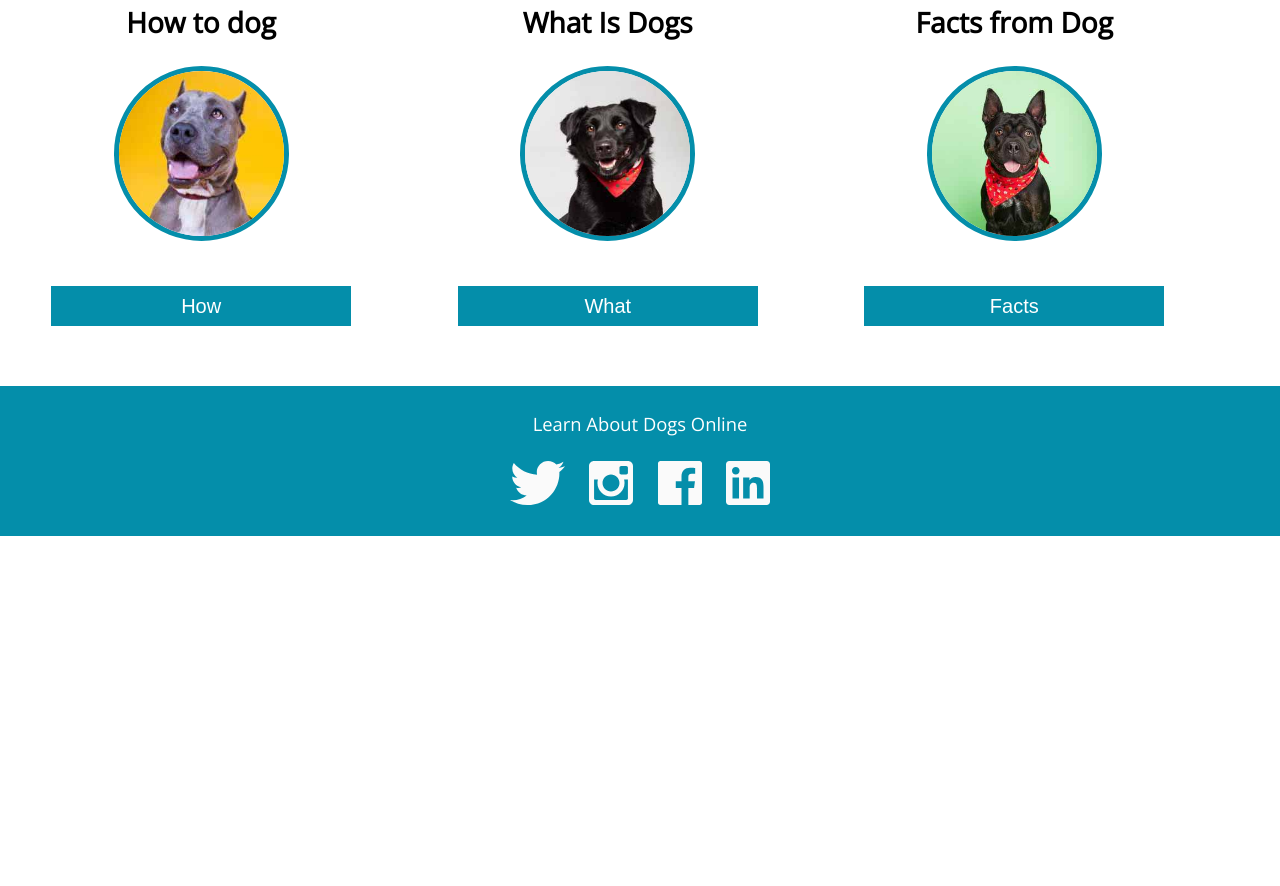
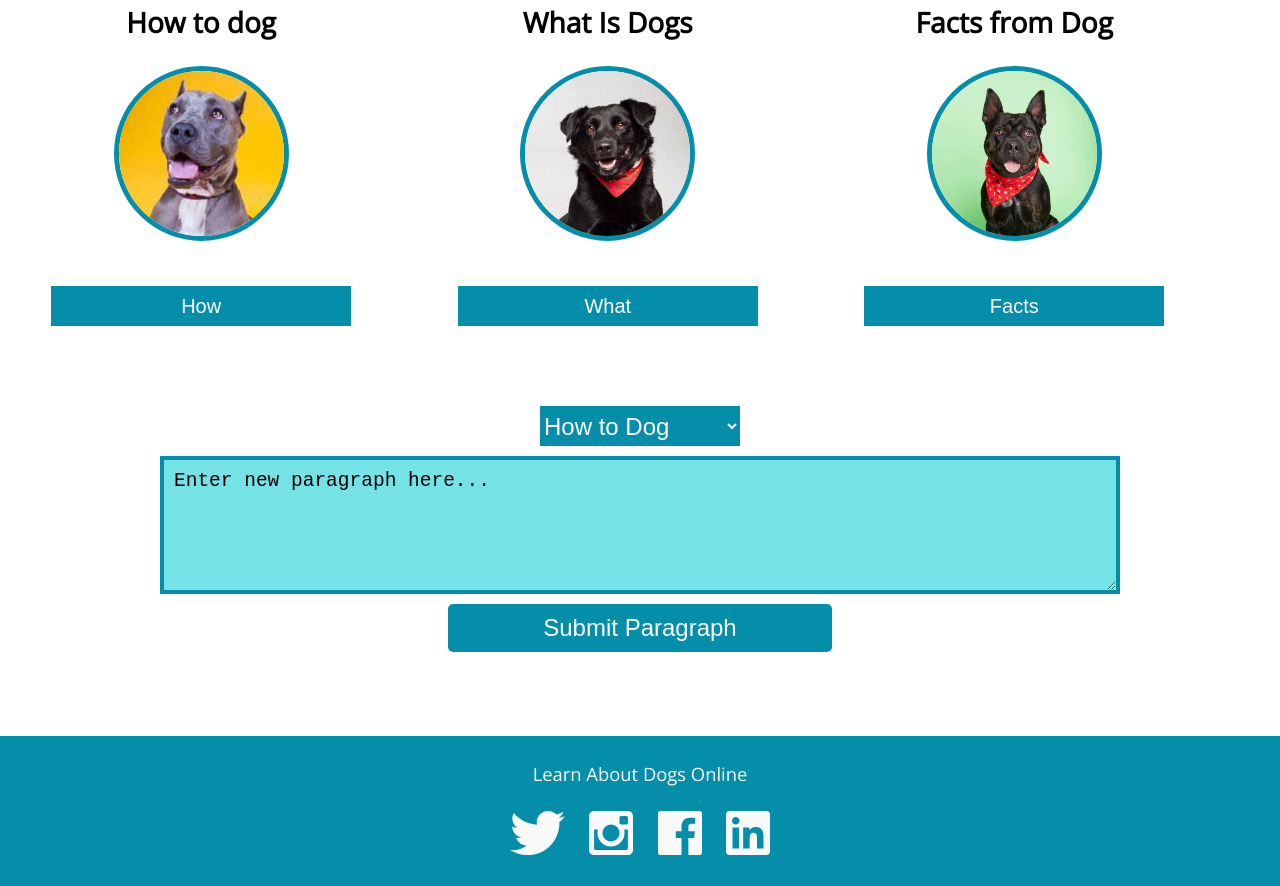
Before and after one commit to adamsjr8576/Dog-Party---John-Adams, a plain HTML site: page index.html in a window 1280 px wide. Shown: the part 607-1493 px from the top of the page. Before the commit the page ends 1143 px from the top, so only its background shows below. Drawn offline with nearby package versions, Linux system fonts and the light colour scheme.

Commit message:
Edit index.html file to add dropdown select, textarea and submit button for paragraph edit

```diff
--- a/index.html
+++ b/index.html
@@ -61,6 +61,18 @@
     </article>
   </section>
 
+  <!-- <hr class="page-break" /> -->
+
+  <section class="change-paragraph-form">
+    <select id="paragraph-select" name="dog-paragraph" class="dog-paragraph-option">
+      <option value="how" class="how-option">How to Dog</option>
+      <option value="what" class="what-option">What Is Dogs</option>
+      <option value="facts" class="fact-option">Facts from Dog</option>
+    </select>
+    <textarea id="new-text-paragraph" name="new-paragraph" cols="50" rows="5" class="new-paragraph-text">Enter new paragraph here...</textarea>
+    <button id="submit-paragraph" class="paragraph-change-button">Submit Paragraph</button>
+  </section>
+
   <footer>
     <p class="dog-learning">Learn About Dogs Online</p>
     <a href="https://twitter.com" target="_blank"><img class="logo-image" src="images/twitter.svg" alt="twitter logo" /></a>
```
